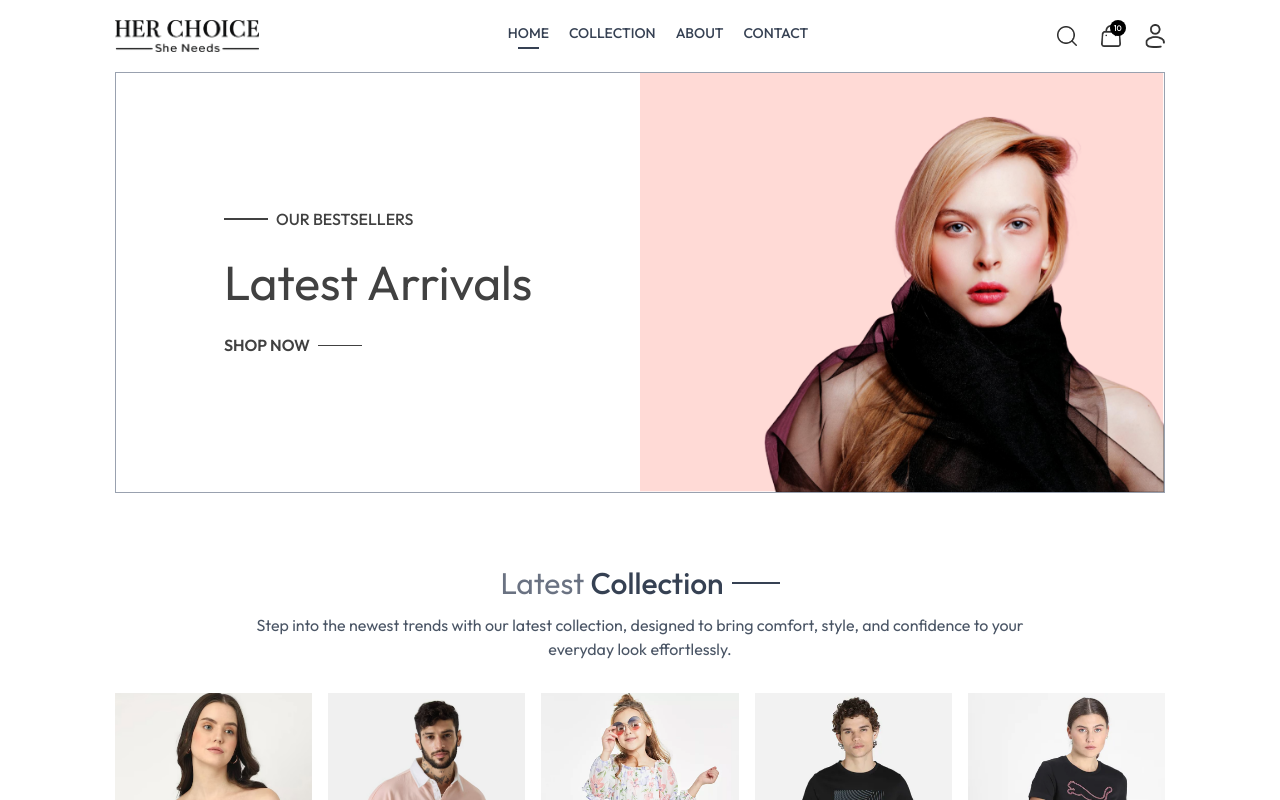
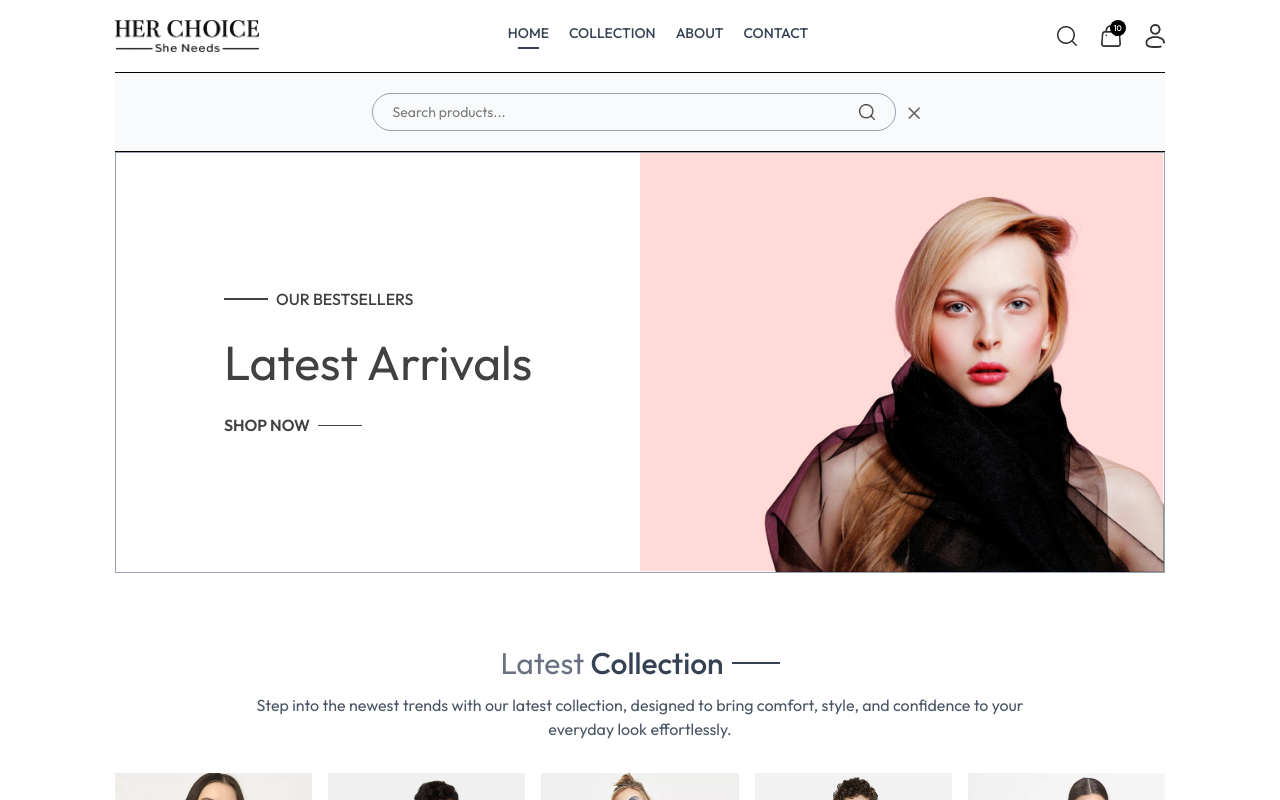
Before and after one commit to nikhilraj021/Her-Choice-E-Commerce, a React (Vite) app in the folder frontend/: page / in a window 1280 px wide. Both pictures are taken after a click on the picture 1066 px from the left and 35 px from the top of the page. Shown: the top 800 px of the page. Built offline with nearby package versions, Linux system fonts and the light colour scheme.

Commit message:
feat: add SearchBar component and integrate search functionality in Navbar

```diff
--- a/frontend/src/App.jsx
+++ b/frontend/src/App.jsx
@@ -11,12 +11,14 @@
 import Orders from "./pages/Orders";
 import Navbar from "./components/Navbar";
 import Footer from "./components/Footer";
+import SearchBar from "./components/SearchBar";
 
 
 const App = () => {
   return (
     <div className="px-4 sm:px-[5vw] md:px-[7vw] lg:px-[9vw]">
       <Navbar />
+      <SearchBar />
       <Routes>
         <Route path="/" element={<Home />} />
         <Route path="/collection" element={<Collection />} />
--- a/frontend/src/components/Navbar.jsx
+++ b/frontend/src/components/Navbar.jsx
@@ -1,9 +1,13 @@
-import React, { useState } from "react";
+import React, { useState, useContext } from "react";
 import { assets } from "../assets/assets";
 import { Link, NavLink } from "react-router-dom";
+import { ShopContext } from "../context/ShopContext";
 
 const Navbar = () => {
+
   const [visible, setVisible] = useState(false);
+  const {setShowSearch} = useContext(ShopContext);
+
   return (
     <div className="py-5 font-medium flex items-center justify-between">
       <Link to="/">
@@ -33,6 +37,7 @@
           src={assets.search_icon}
           alt="search Icon"
           className="w-5 cursor-pointer"
+          onClick={() => setShowSearch(true)}
         />
 
         <Link to="/cart" className="relative">
--- /dev/null
+++ b/frontend/src/components/SearchBar.jsx
@@ -0,0 +1,31 @@
+import React, { useContext } from "react";
+import { ShopContext } from "../context/ShopContext";
+import { assets } from "../assets/assets";
+
+const SearchBar = () => {
+  const { search, setSearch, showSearch, setShowSearch } =
+    useContext(ShopContext);
+
+  return showSearch ? (
+    <div className="border-t border-b bg-gray-50 text-center">
+      <div className="inline-flex items-center justify-center border border-gray-400 px-5 py-2 my-5 mx-3 rounded-full w-3/4 sm:w-1/2 ">
+        <input
+          type="text"
+          placeholder="Search products..."
+          value={search}
+          onChange={(e) => setSearch(e.target.value)}
+          className="flex-1 outline-none bg-inherit text-sm "
+        />
+        <img className="w-4" src={assets.search_icon} alt="search image" />
+      </div>
+      <img
+        className="inline w-3 cursor-pointer"
+        src={assets.cross_icon}
+        alt="close search"
+        onClick={() => setShowSearch(false)}
+      />
+    </div>
+  ) : null;
+};
+
+export default SearchBar;
--- a/frontend/src/context/ShopContext.jsx
+++ b/frontend/src/context/ShopContext.jsx
@@ -1,22 +1,28 @@
-import { createContext } from "react";
+import { createContext, useState } from "react";
 import { products } from "../assets/assets";
 
 export const ShopContext = createContext();
 
 const ShopContextProvider = (props) => {
+  const currency = "$";
+  const delivery_fee = 10;
 
-    const currency = '$';
-    const delivery_fee = 10;
+  const [search, setSearch] = useState("");
+  const [showSearch, setShowSearch] = useState(false);
 
-    const value = {
-        products, currency, delivery_fee
-    }
+  const value = {
+    products,
+    currency,
+    delivery_fee,
+    search,
+    setSearch,
+    showSearch,
+    setShowSearch,
+  };
 
-    return (
-        <ShopContext.Provider value={value}>
-            {props.children}
-        </ShopContext.Provider>
-    )
-}
+  return (
+    <ShopContext.Provider value={value}>{props.children}</ShopContext.Provider>
+  );
+};
 
 export default ShopContextProvider;
```
